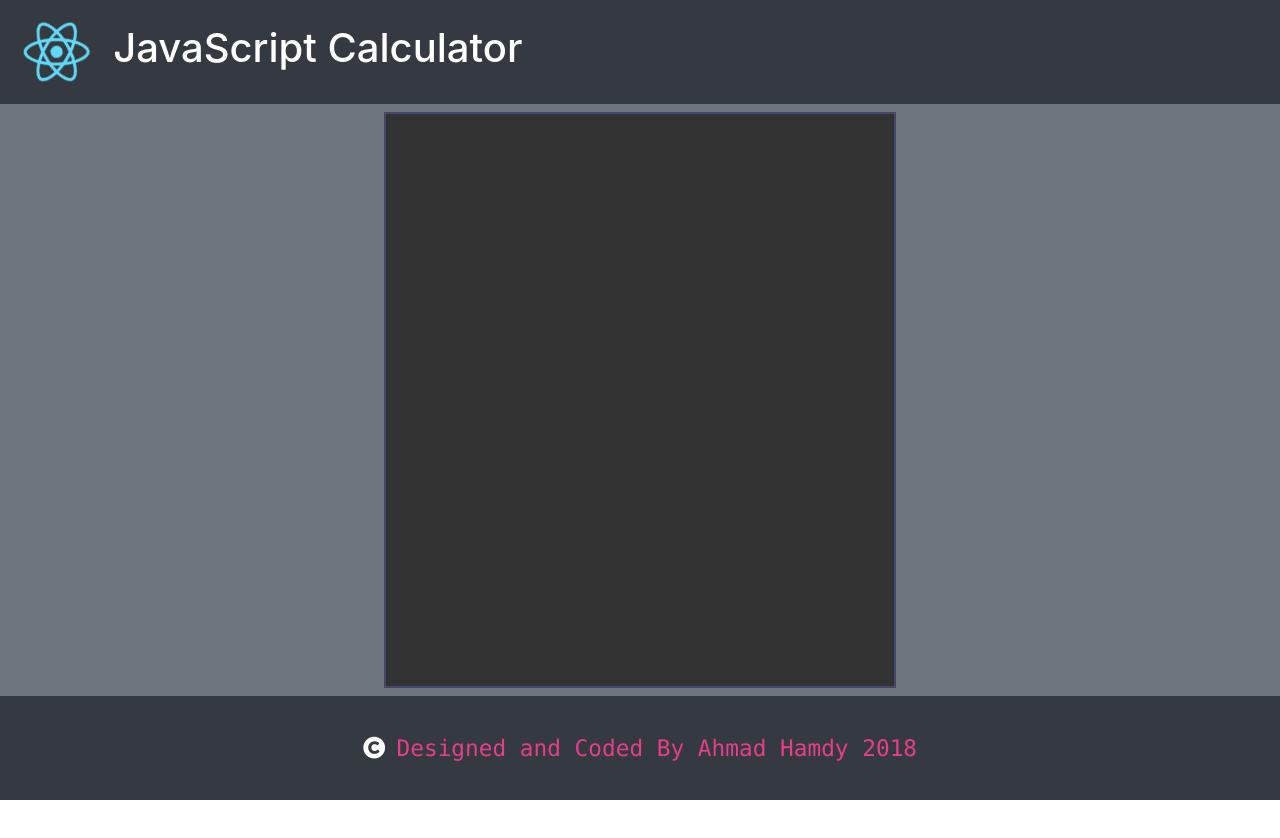
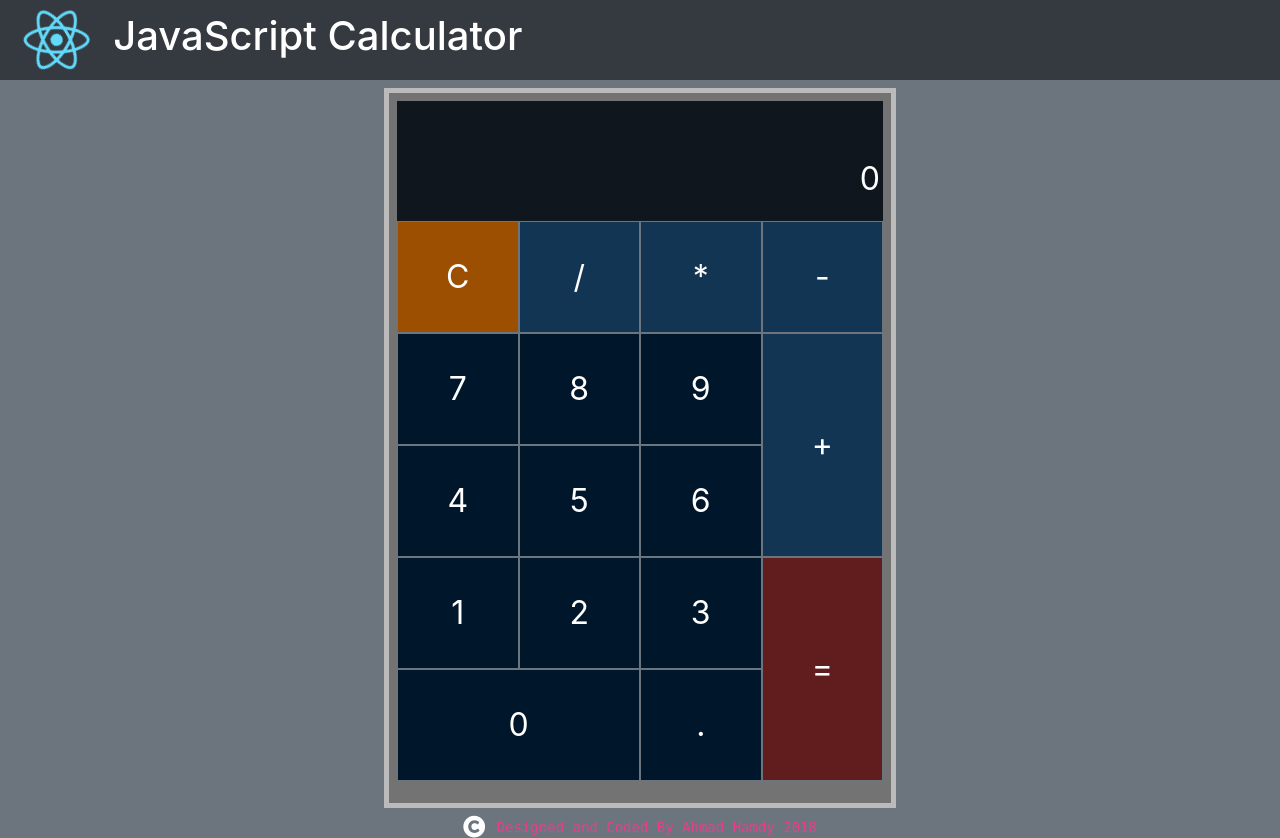
Before and after one commit to ahmady016/fcc_calculator, a React (Create React App) app: page / in a window 1280 px wide. Before the commit the page ends 800 px from the top, so only its background shows below. Built offline with nearby package versions, Linux system fonts and the light colour scheme.

Commit message:
Finalize App styles and basic calc state

```diff
--- a/src/app/CalcDisplay.js
+++ b/src/app/CalcDisplay.js
@@ -1,9 +1,10 @@
 import React from 'react'
 
-export default () => {
+export default ({ input, output }) => {
   return (
-    <div>
-
-    </div>
+    <section id="display">
+      <div className="output">{output}</div>
+      <div className="input">{input}</div>
+    </section>
   )
 }
--- a/src/app/CalcPad.js
+++ b/src/app/CalcPad.js
@@ -1,9 +1,54 @@
 import React from 'react'
-
-export default () => {
-  return (
-    <div>
-
-    </div>
-  )
+export default class CalcPad extends React.Component {
+  constructor(props) {
+    super(props);
+    this.state = {
+      activeBtn: ''
+    }
+    this.activateBtn = this.activateBtn.bind(this);
+    this.handleInput = this.handleInput.bind(this);
+    this.handleKeyup = this.handleKeyup.bind(this);
+  }
+  activateBtn(id = '') {
+    this.setState((state) => ({
+      activeBtn: id
+    }))
+  }
+  handleInput({ id, value }) {
+    // set active styles on and off after 200ms
+    this.activateBtn(id);
+    setTimeout(this.activateBtn, 200);
+    // display the user Input
+    this.props.onInput(value);
+    // display the user Input
+    this.props.onOutput(value);
+  }
+  handleKeyup({ keyCode }) {
+    const targetBtn = this.props.buttons.find(button => button.keyCode === keyCode);
+    if(targetBtn)
+      this.handleInput(targetBtn);
+  }
+  render() {
+    const { activeBtn } = this.state;
+    const buttons = this.props.buttons
+      .map( button => (
+        <div  className={ (button.id === activeBtn)? 'calc-btn active' : 'calc-btn' }
+              key={button.key}
+              id={button.id}
+              onClick={() => this.handleInput(button)} >
+          {button.key}
+        </div>
+      ));
+    return (
+      <section id="calc-pad">
+        { buttons }
+      </section>
+    )
+  }
+  componentDidMount() {
+    document.addEventListener('keyup', this.handleKeyup);
+  }
+  componentWillUnmount() {
+    document.removeEventListener('keyup', this.handleKeyup);
+  }
 }
--- a/src/app/Calculator.js
+++ b/src/app/Calculator.js
@@ -3,11 +3,36 @@ import CalcDisplay from './CalcDisplay';
 import CalcPad from './CalcPad';
 import calcButtons from '../calcButtons';
 
-export default ({ buttons }) => {
-  return (
-    <main>
-      <CalcDisplay />
-      <CalcPad buttons={calcButtons} />
-    </main>
-  )
+export default class Calculator extends React.Component {
+  constructor() {
+    super();
+    this.state = {
+      input: '0',
+      output: ''
+    }
+    this.handleInput = this.handleInput.bind(this);
+    this.handleOutput = this.handleOutput.bind(this);
+  }
+  handleInput(input) {
+    this.setState({
+      input
+    })
+  }
+  handleOutput(output) {
+    this.setState({
+      output
+    })
+  }
+  render() {
+    return (
+      <main>
+        <CalcDisplay {...this.state} />
+        <CalcPad
+          buttons={calcButtons}
+          onInput={this.handleInput}
+          onOutput={this.handleOutput}
+        />
+      </main>
+    )
+  }
 }
--- a/src/calcButtons.js
+++ b/src/calcButtons.js
@@ -2,86 +2,103 @@ export default [
   {
     id: "zero",
     key: "0",
-    keyCode: 96
+    keyCode: 96,
+    value: "0"
   },
   {
     id: "one",
     key: "1",
-    keyCode: 97
+    keyCode: 97,
+    value: "1"
   },
   {
     id: "two",
     key: "2",
-    keyCode: 98
+    keyCode: 98,
+    value: "2"
   },
   {
     id: "three",
     key: "3",
-    keyCode: 99
+    keyCode: 99,
+    value: "3"
   },
   {
     id: "four",
     key: "4",
-    keyCode: 100
+    keyCode: 100,
+    value: "4"
   },
   {
     id: "five",
     key: "5",
-    keyCode: 101
+    keyCode: 101,
+    value: "5"
   },
   {
     id: "six",
     key: "6",
-    keyCode: 102
+    keyCode: 102,
+    value: "6"
   },
   {
     id: "seven",
     key: "7",
-    keyCode: 103
+    keyCode: 103,
+    value: "7"
   },
   {
     id: "eight",
     key: "8",
-    keyCode: 104
+    keyCode: 104,
+    value: "8"
   },
   {
     id: "nine",
     key: "9",
-    keyCode: 105
+    keyCode: 105,
+    value: "9"
   },
   {
     id: "decimal",
     key: ".",
-    keyCode: 110
+    keyCode: 110,
+    value: "."
   },
   {
     id: "add",
     key: "+",
-    keyCode: 107
+    keyCode: 107,
+    value: "+"
   },
   {
     id: "subtract",
     key: "-",
-    keyCode: 109
+    keyCode: 109,
+    value: "-"
   },
   {
     id: "multiply",
     key: "*",
-    keyCode: 106
+    keyCode: 106,
+    value: "x"
   },
   {
     id: "divide",
     key: "/",
-    keyCode: 111
+    keyCode: 111,
+    value: "/"
   },
   {
     id: "equals",
     key: "=",
-    keyCode: 13
+    keyCode: 13,
+    value: "="
   },
   {
     id: "clear",
-    key: "AC",
-    keyCode: 27
+    key: "C",
+    keyCode: 27,
+    value: "0"
   }
 ];
--- a/src/index.css
+++ b/src/index.css
@@ -13,16 +13,14 @@ body {
   -moz-osx-font-smoothing: grayscale;
 }
 div#root {
-  width: 100vw;
+  width: 100%;
   min-height: 100vh;
   background-color: #6c757d;
   color: white;
-  display: flex;
-  flex-direction: column;
 }
-.app-header, .app-footer {
-  flex-basis: 13%;
-  min-height: 13vh;
+.app-header {
+  min-height: 10vh;
+  width: 100%;
   display: flex;
   align-items: center;
   background-color: #343a40;
@@ -35,7 +33,10 @@ div#root {
   margin: 0;
 }
 .app-footer {
+  width: 100%;
+  display: flex;
   justify-content: center;
+  align-items: center;
 }
 .app-footer .fa-copyright {
   margin-right: 0.7rem;
@@ -48,13 +49,112 @@ div#root {
   font-family: source-code-pro, Menlo, Monaco, Consolas, "Courier New", monospace;
 }
 main {
-  flex-basis: 72%;
-  min-height: 72vh;
+  min-height: 90vh;
   width: 40%;
-  margin: auto;
+  margin: 0.5rem auto;
   padding: 0.5rem;
-  border: 2px solid #47476b;
-  background: #333;
+  border: 5px solid #bbb;
+  background: #737373;
+}
+main #display {
+  height: 15vh;
+  background-color: #0f161d;
+  display: flex;
+  flex-direction: column;
+  justify-content: space-around;
+  align-items: flex-end;
+}
+main #display div {
+  padding: 0 0.2rem;
+  font-size: 1.4rem;
+}
+main #display .input {
+  font-size: 2rem;
+}
+main #display .output {
+  color: #9c4f00;
+}
+main #calc-pad {
+  height: 70vh;
+  background-color: #6c757d;
+  display: grid;
+  grid-template-columns: repeat(4, 1fr);
+  grid-template-areas:
+    "clear slash asterisk dash"
+    "seven eight nine plus"
+    "four five six plus"
+    "one two three equals"
+    "zero zero dot equals";
+}
+#zero {
+  grid-area: zero;
+}
+#decimal {
+  grid-area: dot;
+}
+#equals {
+  grid-area: equals;
+  background-color: #611d1d;
+}
+#one {
+  grid-area: one;
+}
+#two {
+  grid-area: two;
+}
+#three {
+  grid-area: three;
+}
+#four {
+  grid-area: four;
+}
+#five {
+  grid-area: five;
+}
+#six {
+  grid-area: six;
+}
+#seven {
+  grid-area: seven;
+}
+#eight {
+  grid-area: eight;
+}
+#nine {
+  grid-area: nine;
+}
+#add {
+  grid-area: plus;
+}
+#subtract {
+  grid-area: dash;
+}
+#multiply {
+  grid-area: asterisk;
+}
+#divide {
+  grid-area: slash;
+}
+#clear {
+  grid-area: clear;
+  background-color: #9c4f00;
+}
+#add, #subtract, #divide, #multiply  {
+  background-color: #133554;
+}
+main .calc-btn {
+  border: 1px solid #6c757d;
+  background-color: #00162a;
+  color: #fff;
+  display: flex;
+  justify-content: center;
+  align-items: center;
+  font-size: 2rem;
+  cursor: pointer;
+}
+main .calc-btn:hover {
+  border: 1px solid #fff;
+  color: #f90;
 }
 @keyframes App-logo-spin {
   from {
```
